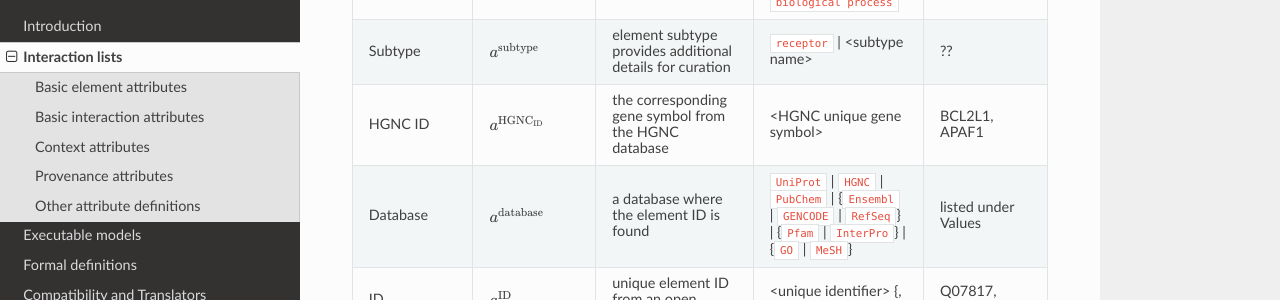
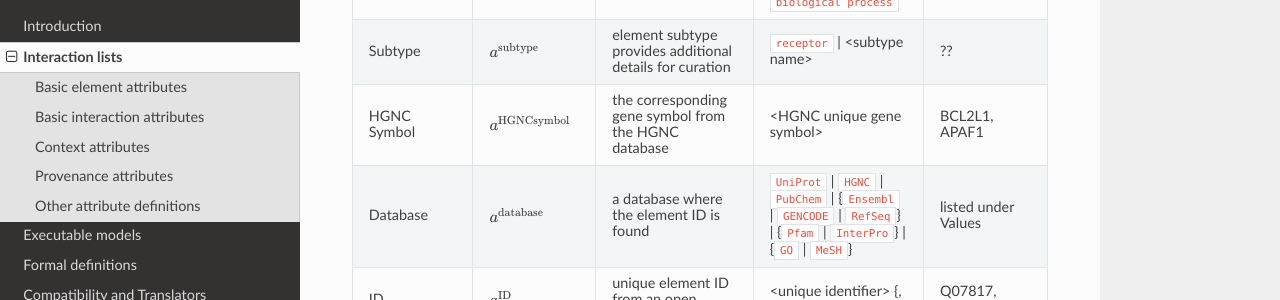
Before and after one commit to pitt-miskov-zivanov-lab/BioRECIPE, a Sphinx documentation site: the page built from docs/bio_interactions.rst, in a window 1280 px wide and 900 px high, scrolled down 1841 px. Shown: the part 151-451 px from the top of the window. Built offline with Sphinx 7.4.7 and the Read the Docs theme 2.0.0, drawn with Linux system fonts in a browser that asks for light colours.

Commit message:
Update bio_interactions.rst

```diff
--- a/docs/bio_interactions.rst
+++ b/docs/bio_interactions.rst
@@ -43,7 +43,7 @@ Basic element attributes
     Name, ":math:`a^{\mathrm{name}}`", a common name of a biological component used by experts, <element name>, "ERK1, RAS, p53"
     Type, ":math:`a^{\mathrm{type}}`", biological component type, ``protein`` | ``gene`` | ``chemical`` | ``RNA`` | ``protein family`` | ``biological process``, listed under Values
     Subtype, ":math:`a^{\mathrm{subtype}}`", element subtype provides additional details for curation, ``receptor`` | <subtype name>, "??"
-    HGNC ID, ":math:`a^{\mathrm{HGNC_ID}}`", the corresponding gene symbol from the HGNC database, <HGNC unique gene symbol>, "BCL2L1, APAF1"
+    HGNC Symbol, ":math:`a^{\mathrm{HGNCsymbol}}`", the corresponding gene symbol from the HGNC database, <HGNC unique gene symbol>, "BCL2L1, APAF1"
     Database, ":math:`a^{\mathrm{database}}`", a database where the element ID is found, ``UniProt`` | ``HGNC`` | ``PubChem`` | {``Ensembl`` | ``GENCODE`` | ``RefSeq``} | {``Pfam`` | ``InterPro``} | {``GO`` | ``MeSH``}, listed under Values
     ID, ":math:`a^{\mathrm{ID}}`", unique element ID from an open access database, "<unique identifier> {, <unique identifier>}", "Q07817, O14727"
     Compartment, ":math:`a^{\mathrm{compartment}}`", cellular compartment name, ``cytoplasm`` | ``cytosol`` | ``plasma membrane`` | ``nucleus`` | ``mitochondria`` | ``endoplasmic reticulum`` | ``extracellular``, listed under Values
```
